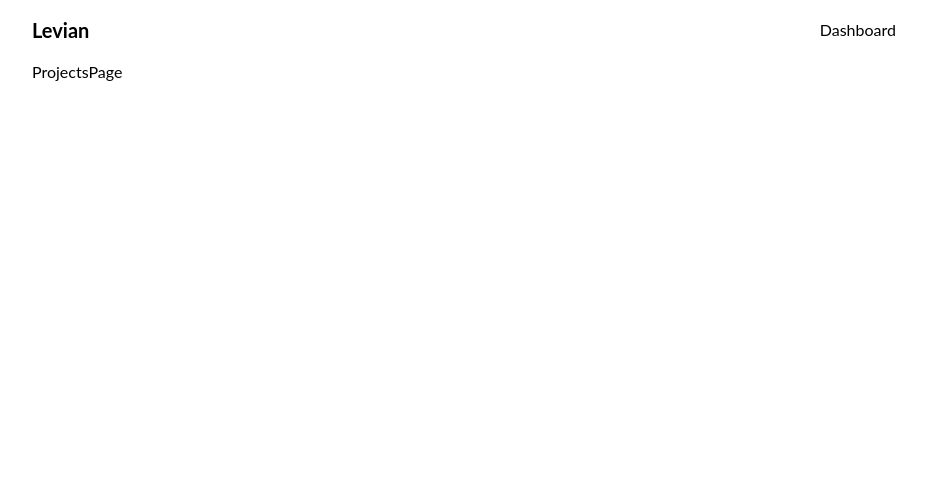
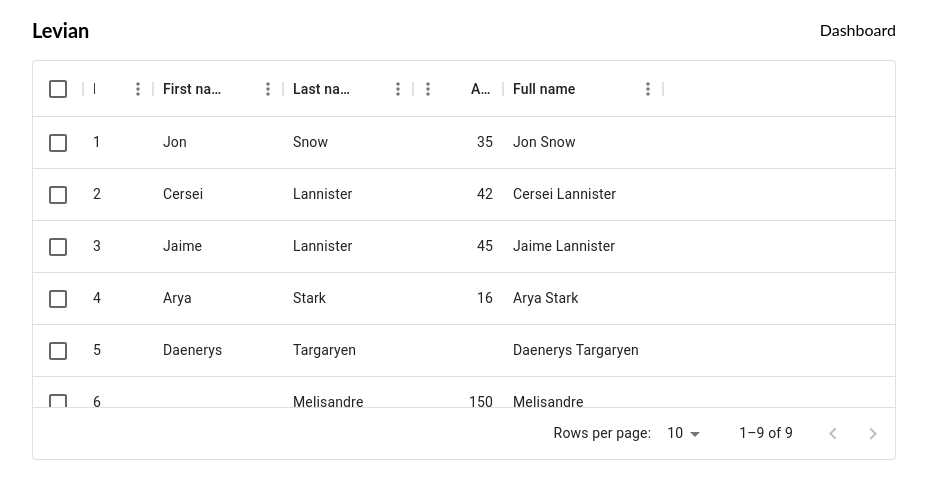
Before and after one commit to erischon/levian-frontend, a Next.js app: page /projects in a window 1280 px wide. Shown: the top 498 px of the page, without its empty margins (176-1103 px from the left). Built offline with nearby package versions, Linux system fonts and the light colour scheme; no server answers.

Commit message:
projects page

```diff
--- a/src/app/(dashboard)/(routes)/projects/page.tsx
+++ b/src/app/(dashboard)/(routes)/projects/page.tsx
@@ -1,4 +1,40 @@
+"use client";
+
 import axios from "axios";
+import { DataGrid } from "@mui/x-data-grid";
+
+const columns = [
+  { field: "id", headerName: "ID", width: 70 },
+  { field: "firstName", headerName: "First name", width: 130 },
+  { field: "lastName", headerName: "Last name", width: 130 },
+  {
+    field: "age",
+    headerName: "Age",
+    type: "number",
+    width: 90,
+  },
+  {
+    field: "fullName",
+    headerName: "Full name",
+    description: "This column has a value getter and is not sortable.",
+    sortable: false,
+    width: 160,
+    valueGetter: (params: any) =>
+      `${params.row.firstName || ""} ${params.row.lastName || ""}`,
+  },
+];
+
+const rows = [
+  { id: 1, lastName: "Snow", firstName: "Jon", age: 35 },
+  { id: 2, lastName: "Lannister", firstName: "Cersei", age: 42 },
+  { id: 3, lastName: "Lannister", firstName: "Jaime", age: 45 },
+  { id: 4, lastName: "Stark", firstName: "Arya", age: 16 },
+  { id: 5, lastName: "Targaryen", firstName: "Daenerys", age: null },
+  { id: 6, lastName: "Melisandre", firstName: null, age: 150 },
+  { id: 7, lastName: "Clifford", firstName: "Ferrara", age: 44 },
+  { id: 8, lastName: "Frances", firstName: "Rossini", age: 36 },
+  { id: 9, lastName: "Roxie", firstName: "Harvey", age: 65 },
+];
 
 const getProjects = async () => {
   try {
@@ -10,9 +46,22 @@
   }
 };
 
-async function ProjectsPage() {
-  const data = await getProjects();
-  console.log("======data", data);
-  return <div>ProjectsPage</div>;
+function ProjectsPage() {
+  return (
+    <div style={{ height: 400, width: "100%" }}>
+      <DataGrid
+        rows={rows}
+        columns={columns}
+        initialState={{
+          pagination: {
+            paginationModel: { page: 0, pageSize: 10 },
+          },
+        }}
+        pageSizeOptions={[10, 25, 50, 100]}
+        checkboxSelection
+      />
+    </div>
+  );
 }
+
 export default ProjectsPage;
```
